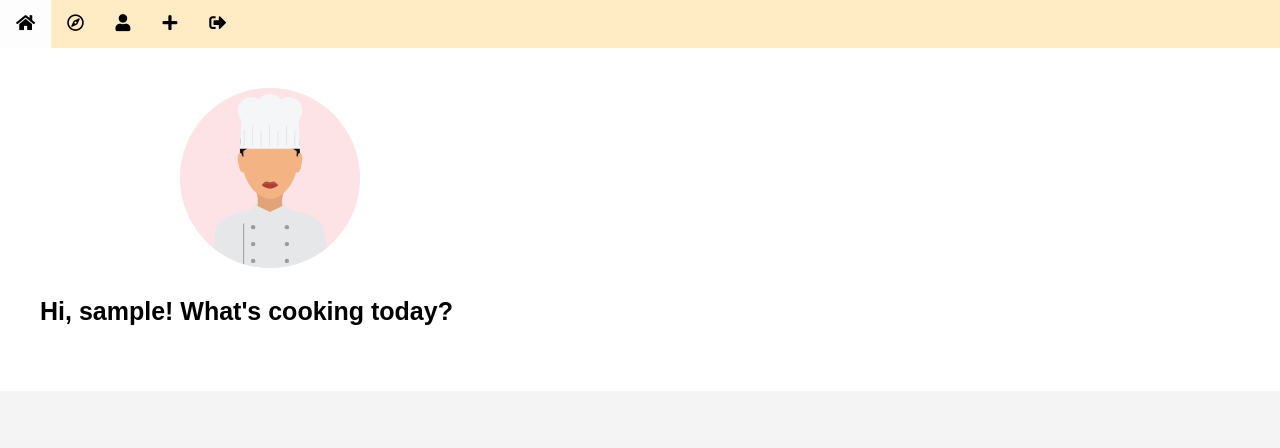
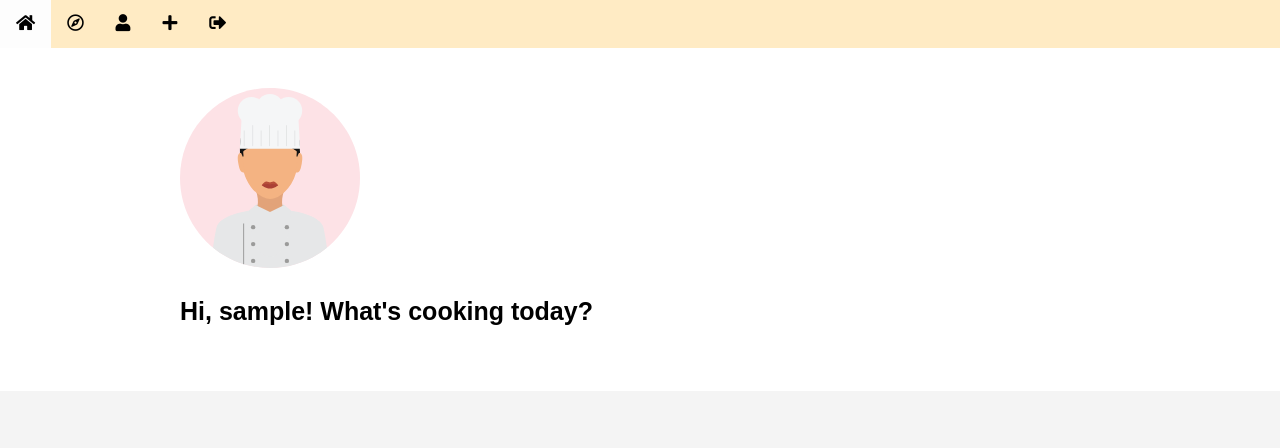
Before and after one commit to 23450728/AgileWebDev3403, a Flask app: page /post in a window 1280 px wide. Shown: the top 448 px of the page. Run offline with Flask 3, Linux system fonts and the light colour scheme; the visitor is signed in with stand-in values (Sample User, id 1); data comes from the database, SQL or seed files in the repository; some libraries are stand-ins or nearby versions.

Commit message:
Final front end changes merged with main

```diff
--- a/app/static/style.css
+++ b/app/static/style.css
@@ -501,6 +501,11 @@ body {
   height: 180px
 }
 
+.chef-message-form {
+  text-align: left;
+  margin-left: 140px
+}
+
 .post-content {
   display:flex;
   justify-content: space-between;
--- a/app/templates/post.html
+++ b/app/templates/post.html
@@ -5,7 +5,7 @@
 <div class="container">
     <img class="chef-icon-form" src="/static/images/female-chef.svg" alt="chef-icon">
     <h3 id="greeting" class="chef-message-form">Hi, {{ current_user.username }}! What's cooking today?</h3>
- </div>
+</div>
 <div class="grey-container">
     <form class="form" method="post" enctype="multipart/form-data">
         {{ form.hidden_tag() }}
```
